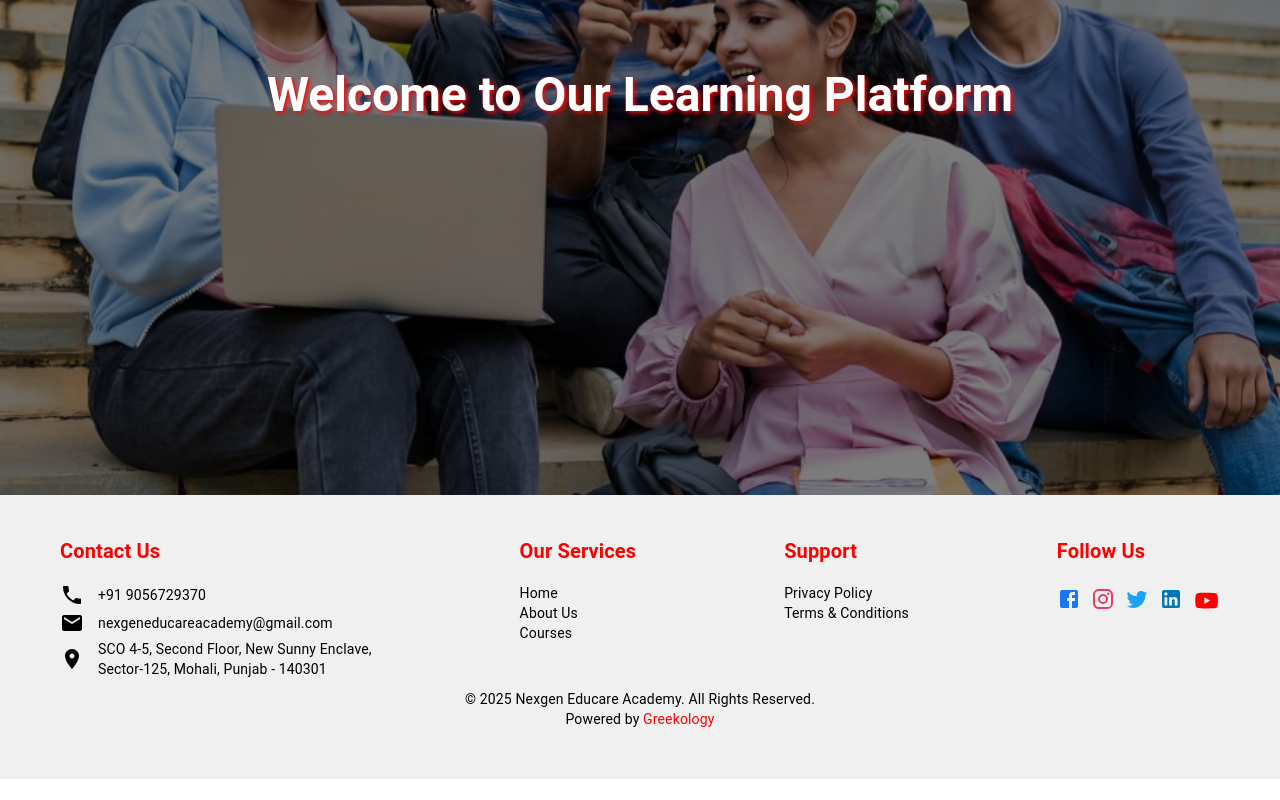
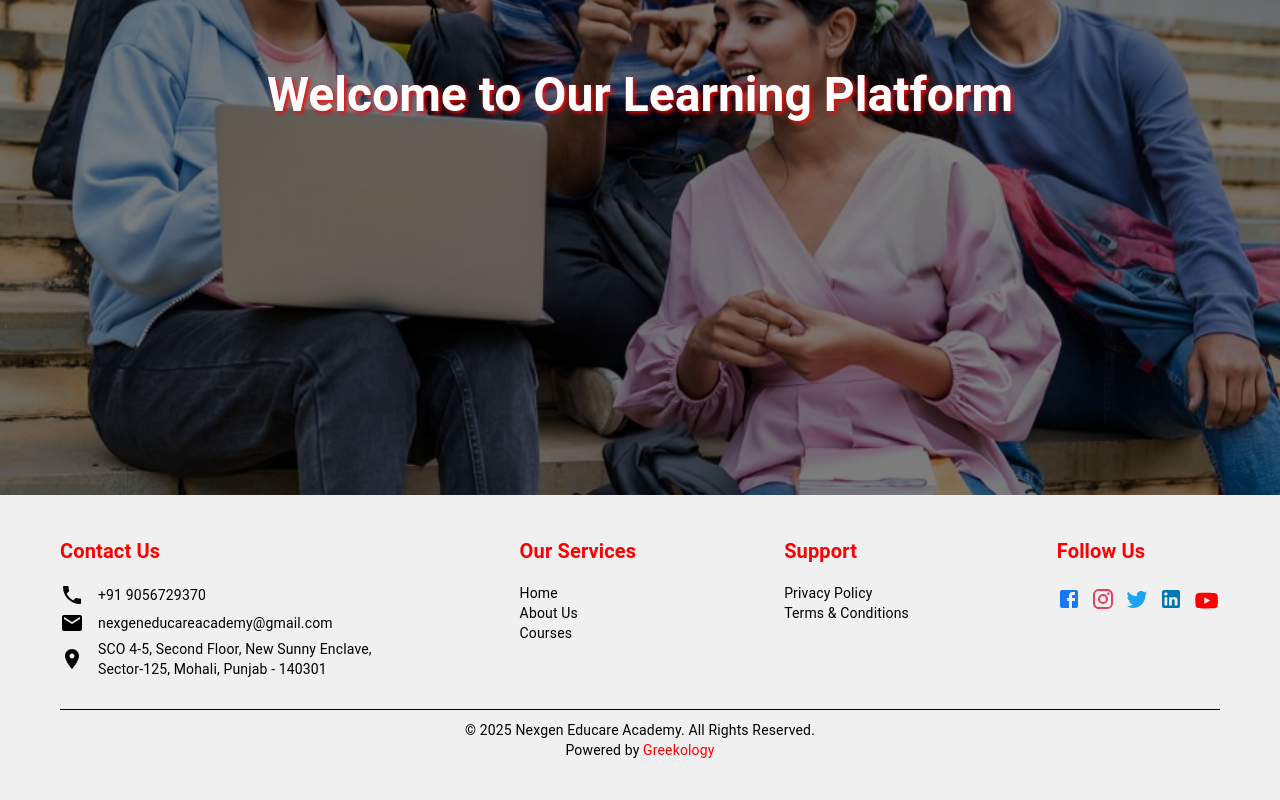
Before and after one commit to Shubham-juris/Nexgen, a React (Vite) app: page / in a window 1280 px wide. Shown: the part 305-1105 px from the top of the page. Before the commit the page ends 1084 px from the top, so only its background shows below. Built offline with nearby package versions, Linux system fonts and the light colour scheme.

Commit message:
worked on footer page

```diff
--- a/src/Components/Footer/Footer.jsx
+++ b/src/Components/Footer/Footer.jsx
@@ -9,7 +9,7 @@ import {
   Phone,
   Email,
   LocationOn,
-  YouTube, // Import YouTube icon
+  YouTube,
 } from "@mui/icons-material";
 import AOS from "aos";
 import "aos/dist/aos.css";
@@ -210,19 +210,25 @@ const Footer = () => {
                 target="_blank"
                 rel="noopener noreferrer"
               >
-                <YouTube sx={{ fontSize: "1.7rem" }} />{" "}
+                <YouTube sx={{ fontSize: "1.7rem" }} />
               </Link>
             </Box>
           </Grid>
         </Grid>
 
-        {/* Footer Text */}
+        {/* Horizontal Line and Footer Text */}
+        <Box
+          sx={{
+            borderTop: "1px solid black",
+            marginTop: "30px",
+            paddingTop: "10px",
+          }}
+        >
           <Typography
             variant="body2"
             sx={{
               color: "#000",
               textAlign: "center",
-            padding: "10px 0",
             }}
           >
             © 2025 Nexgen Educare Academy. All Rights Reserved.
@@ -234,6 +240,7 @@ const Footer = () => {
           </Typography>
         </Box>
       </Box>
+    </Box>
   );
 };
 
```
Lines whose indentation alone changed are shown as unchanged.
